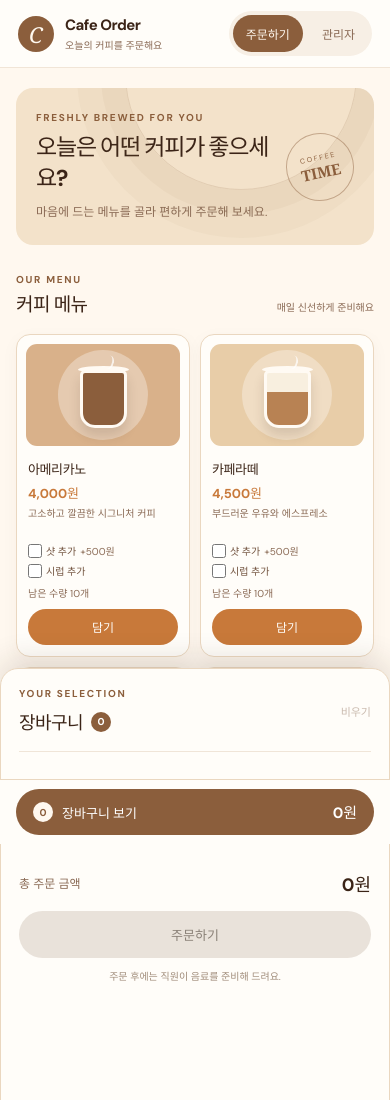
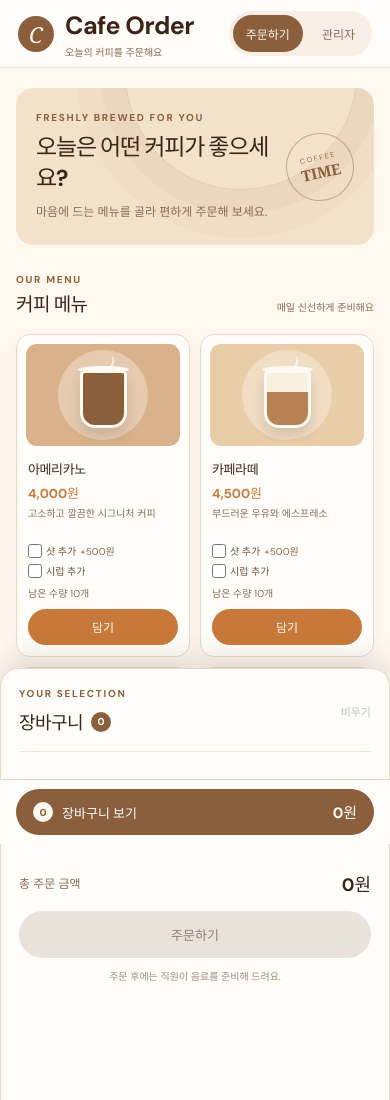
Before and after one commit to cy8-code/vibe-midterm-202401274, a plain HTML site: page index.html in a window 390 px wide. Shown: the top 1100 px of the page. Drawn offline with Linux system fonts and the light colour scheme.

Commit message:
style: enlarge header brand text
Co-authored-by: Copilot <223556219+Copilot@users.noreply.github.com>

```diff
--- a/styles.css
+++ b/styles.css
@@ -26,7 +26,7 @@ button:focus-visible, a:focus-visible { outline: 3px solid #d9a066; outline-offs
 .site-header { height: 78px; padding: 0 max(32px, calc((100vw - 1360px) / 2)); display: flex; align-items: center; justify-content: space-between; background: var(--card); border-bottom: 1px solid #f1e5d7; }
 .brand { display: inline-flex; align-items: center; gap: 11px; color: inherit; text-decoration: none; }
 .brand-mark, .dialog-mark { display: grid; place-items: center; width: 40px; height: 40px; border-radius: 50%; background: var(--primary-dark); color: #fff8ef; font-family: Georgia, serif; font-size: 22px; font-style: italic; }
-.brand strong { display: block; font-size: 17px; letter-spacing: -.5px; }
+.brand strong { display: block; font-size: 27px; letter-spacing: -.5px; }
 .brand small { display: block; margin-top: 2px; color: var(--muted); font-size: 11px; }
 .top-nav { display: flex; gap: 6px; padding: 4px; background: #f7efe5; border-radius: 999px; }
 .nav-tab { min-height: 40px; padding: 0 20px; border: 0; border-radius: 999px; color: var(--muted); background: transparent; cursor: pointer; font-size: 14px; font-weight: 600; }
@@ -152,7 +152,7 @@ h1, h2, p { margin-top: 0; }
 @media (max-width: 700px) {
   .site-header { height: 68px; padding: 0 18px; }
   .brand-mark { width: 36px; height: 36px; }
-  .brand strong { font-size: 15px; }
+  .brand strong { font-size: 25px; }
   .brand small { font-size: 10px; }
   .nav-tab { min-height: 37px; padding: 0 13px; font-size: 12px; }
   main { width: calc(100% - 32px); padding: 20px 0 96px; }
```
